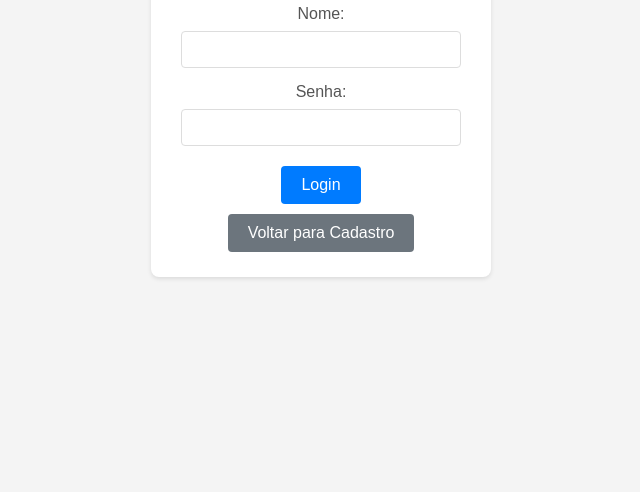
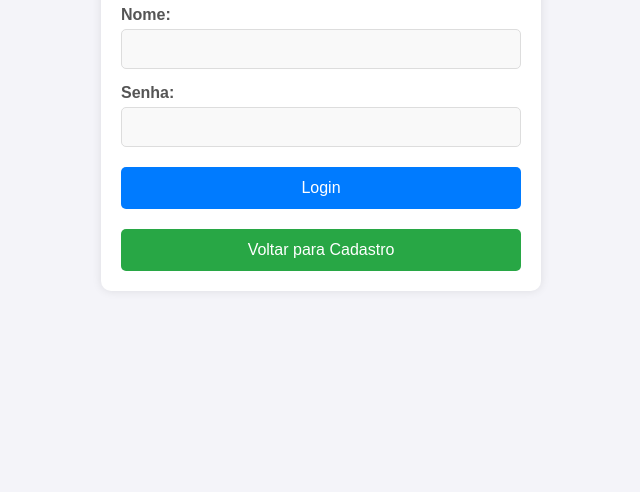
Before and after one commit to EduardoCruz78/TrabalhoEmGrupo, a website: page src/views/login.html in a window 1280 px wide. Shown: the part 308-800 px from the top of the page, without its empty margins (319-959 px from the left). Drawn offline with Linux system fonts and the light colour scheme.

Commit message:
css completo

```diff
--- a/src/views/login.html
+++ b/src/views/login.html
@@ -5,58 +5,92 @@
     <meta name="viewport" content="width=device-width, initial-scale=1.0">
     <title>Login</title>
     <style>
+        /* Estilo do corpo */
         body {
             font-family: Arial, sans-serif;
-            background-color: #f4f4f4;
+            background-color: #f4f4f9;
+            margin: 0;
+            padding: 0;
             display: flex;
             justify-content: center;
             align-items: center;
             height: 100vh;
-            margin: 0;
         }
+
+        /* Estilo do contêiner principal */
         .container {
             background-color: #fff;
             padding: 20px;
-            border-radius: 8px;
-            box-shadow: 0 2px 4px rgba(0,0,0,0.1);
-            width: 300px;
+            border-radius: 10px;
+            box-shadow: 0 0 10px rgba(0, 0, 0, 0.1);
+            width: 100%;
+            max-width: 400px;
+            display: flex;
+            flex-direction: column;
+            align-items: center;
+        }
+
+        /* Estilo do título */
+        h1 {
             text-align: center;
-        }
-        h1 {
             margin-bottom: 20px;
             color: #333;
         }
+
+        /* Estilo do formulário */
+        form {
+            width: 100%;
+        }
+
         label {
             display: block;
-            margin-bottom: 8px;
+            margin-top: 15px;
             color: #555;
+            font-weight: bold;
         }
-        input[type="text"], input[type="password"] {
-            width: calc(100% - 20px);
+
+        input {
+            margin-top: 5px;
             padding: 10px;
-            margin-bottom: 15px;
+            width: 100%;
             border: 1px solid #ddd;
-            border-radius: 4px;
+            border-radius: 5px;
             box-sizing: border-box;
+            font-size: 16px;
+            background-color: #f9f9f9;
+            transition: border 0.3s;
         }
+
+        input:focus {
+            border-color: #007bff;
+            background-color: #fff;
+        }
+
+        /* Estilo dos botões */
         button {
+            margin-top: 20px;
+            padding: 12px;
+            width: 100%;
             background-color: #007bff;
-            color: #fff;
+            color: white;
             border: none;
-            padding: 10px 20px;
-            border-radius: 4px;
+            border-radius: 5px;
             cursor: pointer;
             font-size: 16px;
-            margin: 5px;
+            transition: background-color 0.3s;
         }
+
         button:hover {
             background-color: #0056b3;
         }
+
+        /* Estilo do botão de voltar */
         .back-button {
-            background-color: #6c757d;
+            background-color: #28a745;
         }
+
         .back-button:hover {
-            background-color: #5a6268;
+            background-color: #218838;
         }
     </style>
 </head>
```
Also changed, not shown: src/views/index.html (+77 -31 lines), src/views/users.html (+35 -17 lines), 1 other file.
